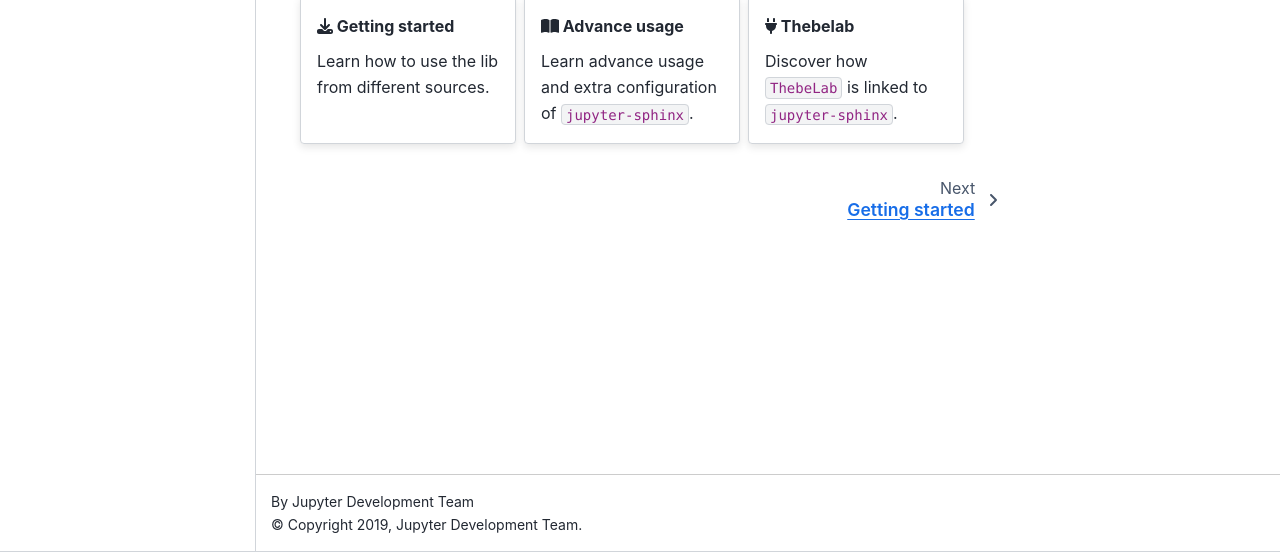
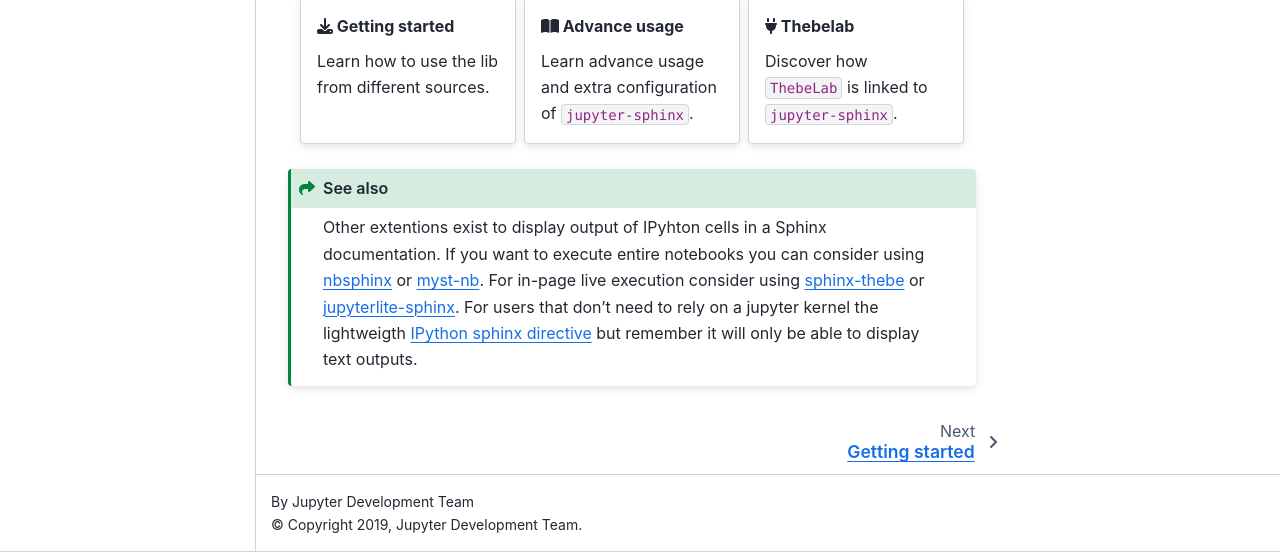
Before and after one commit to jupyter/jupyter-sphinx, a Sphinx documentation site: the page built from docs/index.rst, in a window 1280 px wide and 1017 px high, cut to the strip 465-1017 px from the top of the window. Built offline with Sphinx 7.4.7 and the Sphinx Book theme 1.1.4, drawn with Linux system fonts in a browser that asks for light colours; the version number could not be read and is left out.

Commit message:
docs: mention other execution libs in the index
Fix #64

```diff
--- a/docs/index.rst
+++ b/docs/index.rst
@@ -11,11 +11,7 @@
    options
    changelog <https://github.com/jupyter/jupyter-sphinx/releases>
 
-Jupyter-sphinx is a Sphinx extension that executes embedded code in a Jupyter
-kernel, and embeds outputs of that code in the document. It has support
-for rich output such as images, Latex math and even javascript widgets, and
-it allows to enable `thebelab <https://thebelab.readthedocs.io/>`_ for live
-code execution with minimal effort.
+Jupyter-sphinx is a Sphinx extension that executes embedded code in a Jupyter kernel, and embeds outputs of that code in the document. It has support for rich output such as images, Latex math and even javascript widgets, and it allows to enable `thebelab <https://thebelab.readthedocs.io/>`_ for live code execution with minimal effort.
 
 .. code-block:: rst
 
@@ -44,3 +40,7 @@
         :link: thebelab.html
 
         Discover how ``ThebeLab`` is linked to ``jupyter-sphinx``.
+
+.. seealso::
+
+    Other extentions exist to display output of IPyhton cells in a Sphinx documentation. If you want to execute entire notebooks you can consider using `nbsphinx <https://nbsphinx.readthedocs.io>`__ or `myst-nb <https://myst-nb.readthedocs.io/>`__. For in-page live execution consider using `sphinx-thebe <https://sphinx-thebe.readthedocs.io/>`__ or `jupyterlite-sphinx <https://jupyterlite-sphinx.readthedocs.io/>`__. For users that don't need to rely on a jupyter kernel the lightweigth `IPython sphinx directive <https://ipython.readthedocs.io/en/stable/sphinxext.html#ipython-sphinx-directive>`__ but remember it will only be able to display text outputs.
```
